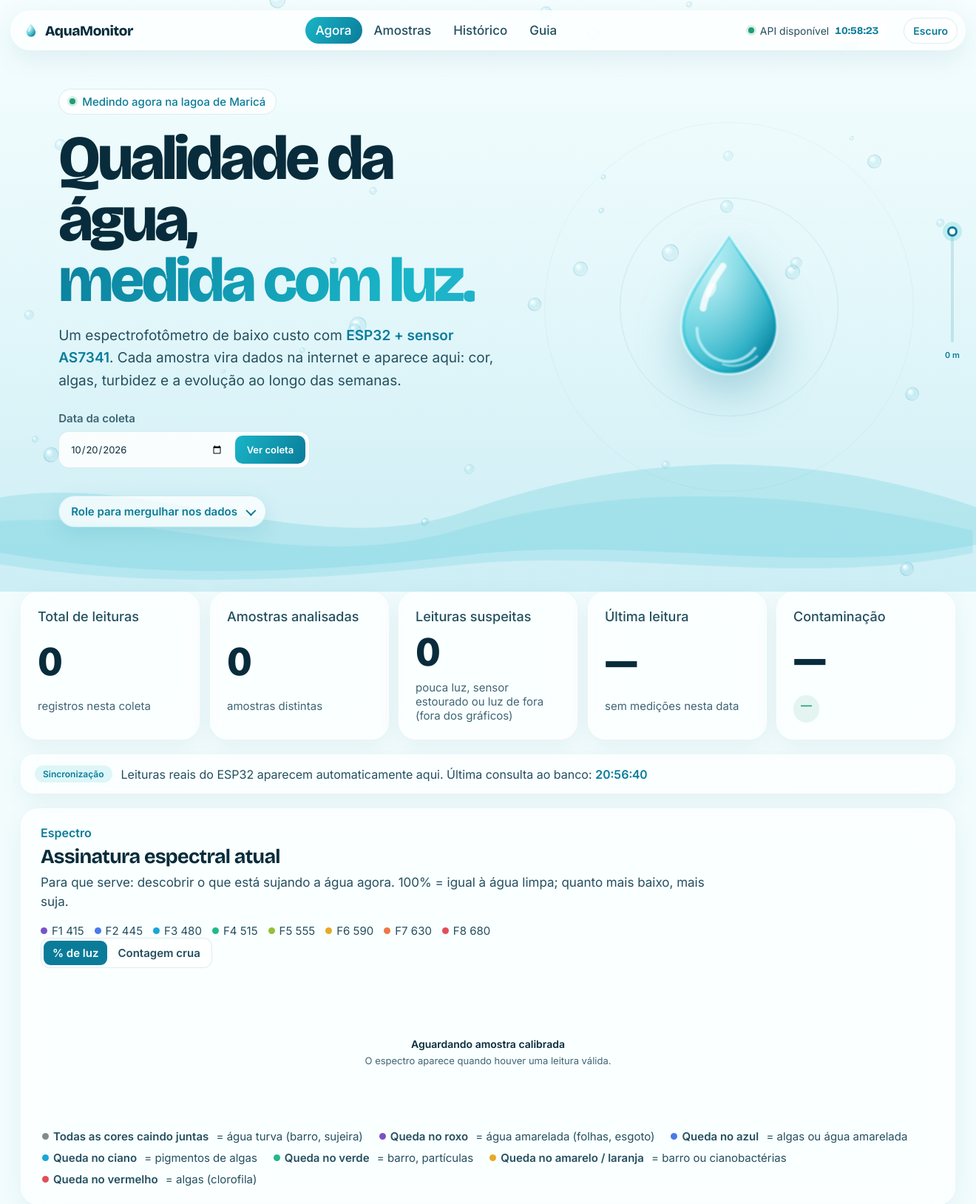
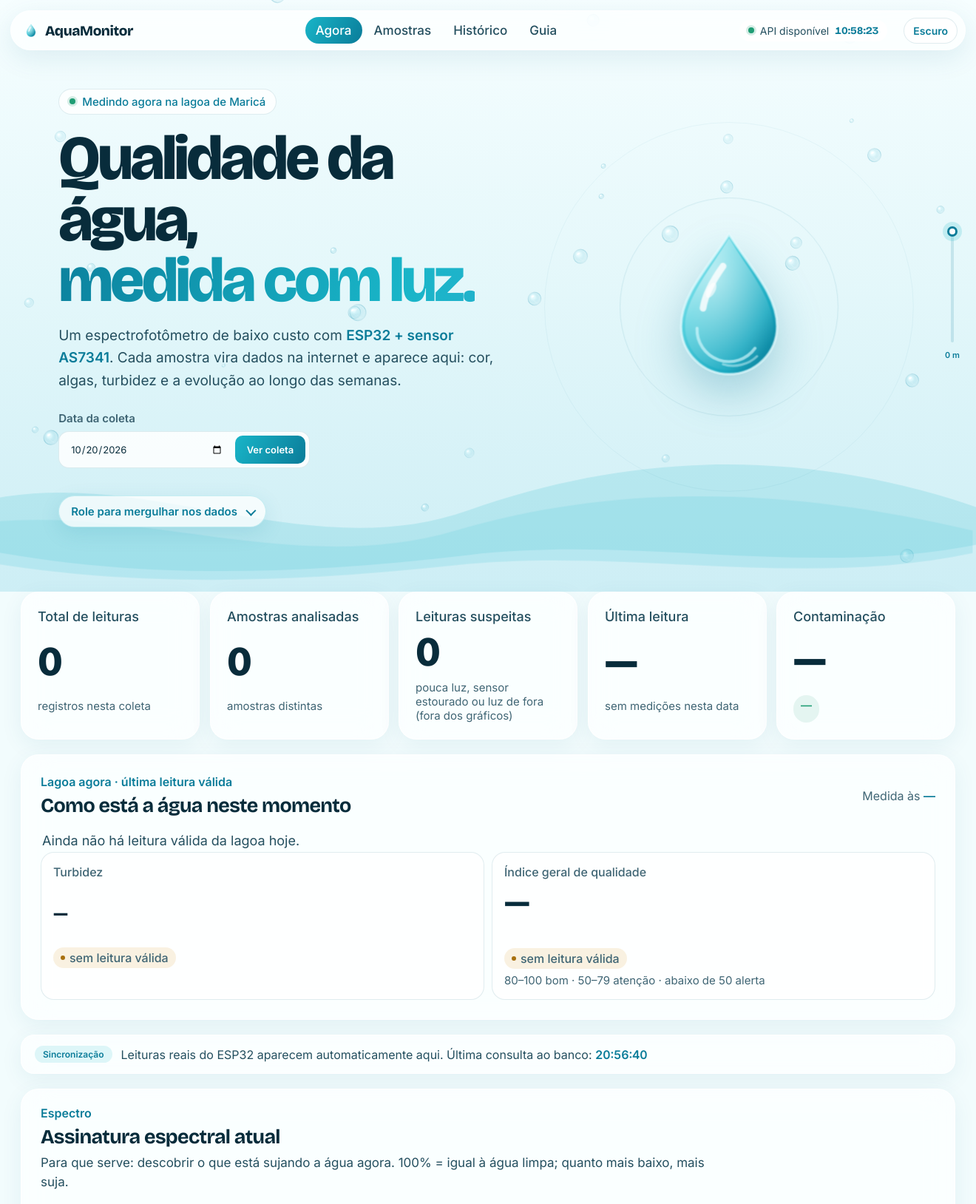
Before and after one commit to sgpcodes/projeto-monitoramento-de-agua--software, a Django app: page / in a window 1320 px wide; the page is wider, and only the part inside the window is pictured. Shown: the top 1628 px of that part at 74% size. Run offline with Django 5.2, Linux system fonts and the light colour scheme; data that the repository does not hold is empty.

Commit message:
Pagina Agora: turbidez com medidor CONAMA e indice geral da ultima leitura da lagoa

```diff
--- a/aquamonitor/static/aquamonitor/js/dashboard.js
+++ b/aquamonitor/static/aquamonitor/js/dashboard.js
@@ -352,6 +352,30 @@
       "data-tip": `${p.hora} · ${fmt(p.turbidez, 1)}% luz bloqueada · ${fmt(p.ntu, 1)} NTU` }));
   }
 
+  /* ---------- pagina Agora: turbidez e indice geral da ultima leitura ---------- */
+  function renderQualidadeAgora(data) {
+    if (!$("agora-qualidade")) return;
+    const q = data?.qualidade, tb = data?.turbidez || {};
+    setText("ag-hora", data?.amostra_atual?.hora || data?.ultima_leitura || "—");
+    if (!q?.valida) {
+      setText("ag-ntu", "—"); setText("ag-iq", "—"); renderGaugeAmostra(null, "ag-gauge");
+      badge($("ag-classe"), "sem leitura válida", false); badge($("ag-status"), "sem leitura válida", false);
+      setText("ag-conclusao", q?.alerta || "Ainda não há leitura válida da lagoa hoje.");
+      const sem = $("ag-sem"); if (sem) sem.replaceChildren();
+      return;
+    }
+    const ntu = q.ntu;
+    setText("ag-ntu", ntu != null ? `${fx(ntu, 1)} NTU` : tb.luz_bloqueada_pct != null ? `${fx(tb.luz_bloqueada_pct, 0)}% luz bloqueada` : "—");
+    renderGaugeAmostra(ntu, "ag-gauge");
+    const classe = ntu == null ? "Sem leitura de NTU (estimado pelo sensor de cor)" : ntu <= 40 ? "Compatível com classe 1" : ntu <= 100 ? "Compatível com classes 2 e 3" : "Fora dos limites CONAMA";
+    badge($("ag-classe"), classe, ntu != null && ntu <= 40);
+    setText("ag-iq", `${q.indice_geral} de 100`);
+    const sem = $("ag-sem");
+    if (sem) { sem.replaceChildren(); [["alerta", VERMELHO], ["atenção", AMBAR], ["bom", VERDE]].forEach(([n, c], i) => addSVG(sem, "circle", { cx: 12 + i * 30, cy: 10, r: 8, fill: c, opacity: q.status === n ? 1 : 0.2 })); }
+    badge($("ag-status"), q.status, q.status === "bom");
+    setText("ag-conclusao", q.conclusao || "");
+  }
+
   /* ---------- amostras (como no design: media de 3 repeticoes por amostra) ---------- */
   const VERDE = "#1f9d74", AMBAR = "#d19a2b", VERMELHO = "#d2504a";
   const fx = (v, d) => (v == null ? "—" : Number(v).toLocaleString("pt-BR", { minimumFractionDigits: d, maximumFractionDigits: d }));
@@ -394,8 +418,8 @@
     sel.value = selecionada || "";
   }
 
-  function renderGaugeAmostra(ntu) {
-    const svg = $("am-gauge"); if (!svg) return;
+  function renderGaugeAmostra(ntu, id = "am-gauge") {
+    const svg = $(id); if (!svg) return;
     svg.replaceChildren(); svg.style.display = Number.isFinite(ntu) ? "" : "none";
     if (!Number.isFinite(ntu)) return;
     const MAX = 200, cx = 100, cy = 100, R = 80;
@@ -784,6 +808,7 @@
   function renderDashboard(data) {
     if (!data || data.data !== shell?.dataset.selectedDate) return;
     const dg = data.diagnostico;
+    renderQualidadeAgora(data);
     if ($("sync-badge")) $("sync-badge").textContent = data.demo ? "Dados de demonstração" : "Sincronização";
     if ($("sync-message")) $("sync-message").textContent = data.demo
       ? "Valores de exemplo; não foram enviados pelo Arduino nem gravados no banco."
--- a/aquamonitor/templates/aquamonitor/amostras.html
+++ b/aquamonitor/templates/aquamonitor/amostras.html
@@ -17,8 +17,8 @@
       </div>
       <p class="sample-summary" id="am-conclusao">Carregando as amostras…</p>
       <div class="sample-metrics" style="grid-template-columns:repeat(auto-fit,minmax(220px,1fr))">
-        <article class="sample-metric"><span>Turbidez</span><strong id="am-ntu">—</strong><svg id="am-gauge" viewBox="-14 0 228 118" role="img" aria-label="Faixas CONAMA de turbidez" style="width:100%;max-width:260px"></svg><span class="state-badge state-ok" id="am-classe"><i></i>—</span></article>
-        <article class="sample-metric"><span>Índice geral de qualidade</span><strong id="am-iq">—</strong><svg id="am-sem" viewBox="0 0 90 20" aria-hidden="true" style="width:90px"></svg><span class="state-badge state-ok" id="am-status"><i></i>—</span><small>80–100 bom · 50–79 atenção · abaixo de 50 alerta</small></article>
+        <article class="sample-metric"><span>Turbidez</span><strong id="am-ntu">—</strong><svg id="am-gauge" viewBox="-14 -14 228 132" role="img" aria-label="Faixas CONAMA de turbidez" style="width:100%;max-width:260px"></svg><span class="state-badge state-ok" id="am-classe" style="justify-self:start;align-self:start"><i></i>—</span></article>
+        <article class="sample-metric"><span>Índice geral de qualidade</span><strong id="am-iq">—</strong><svg id="am-sem" viewBox="0 0 90 20" aria-hidden="true" style="width:90px"></svg><span class="state-badge state-ok" id="am-status" style="justify-self:start;align-self:start"><i></i>—</span><small>80–100 bom · 50–79 atenção · abaixo de 50 alerta</small></article>
         <article class="sample-metric"><span>Cor da amostra</span><svg id="am-swatch" viewBox="0 0 72 72" aria-hidden="true" style="width:64px"></svg><strong id="am-cor">—</strong><small id="am-cor-info">—</small></article>
         <article class="sample-metric sample-contamination"><span>Alerta principal</span><small id="am-alerta" style="font-size:14px;line-height:1.45">—</small></article>
       </div>
--- a/aquamonitor/templates/aquamonitor/dashboard.html
+++ b/aquamonitor/templates/aquamonitor/dashboard.html
@@ -57,6 +57,18 @@
       <article class="kpi-card" data-reveal><span class="kpi-label">Leituras suspeitas</span><strong class="kpi-value" data-count="{{ suspeitas|default:0 }}">{{ suspeitas }}</strong><span class="kpi-note">pouca luz, sensor estourado ou luz de fora (fora dos gráficos)</span></article>
       <article class="kpi-card" data-reveal><span class="kpi-label">Última leitura</span><strong class="kpi-value kpi-value-time">{% if ultima_leitura %}{{ ultima_leitura.medido_em|date:"H:i" }}{% else %}—{% endif %}</strong><span class="kpi-note" id="kpi-ultima-nota">{% if ultima_leitura %}medição mais recente{% else %}sem medições nesta data{% endif %}</span></article>
       <article class="kpi-card" data-reveal><span class="kpi-label">Contaminação</span><strong class="kpi-value" id="kpi-contaminacao">—</strong><span class="kpi-badge" id="kpi-contaminacao-badge">—</span></article>
+    </section>
+
+    <section class="sample-analysis" id="agora-qualidade" aria-label="Qualidade da lagoa agora" data-reveal>
+      <div class="sample-head">
+        <div><p class="panel-kicker">Lagoa agora · última leitura válida</p><h2>Como está a água neste momento</h2></div>
+        <span class="sample-time">Medida às <strong id="ag-hora">—</strong></span>
+      </div>
+      <p class="sample-summary" id="ag-conclusao">Para que serve: saber de relance se a água da lagoa está boa, em atenção ou em alerta.</p>
+      <div class="sample-metrics" style="grid-template-columns:repeat(auto-fit,minmax(280px,1fr))">
+        <article class="sample-metric"><span>Turbidez</span><strong id="ag-ntu">—</strong><svg id="ag-gauge" viewBox="-14 -14 228 132" role="img" aria-label="Faixas CONAMA de turbidez" style="width:100%;max-width:300px"></svg><span class="state-badge state-ok" id="ag-classe" style="justify-self:start;align-self:start"><i></i>—</span></article>
+        <article class="sample-metric"><span>Índice geral de qualidade</span><strong id="ag-iq" style="font-size:44px">—</strong><svg id="ag-sem" viewBox="0 0 90 20" aria-hidden="true" style="width:110px"></svg><span class="state-badge state-ok" id="ag-status" style="justify-self:start;align-self:start"><i></i>—</span><small>80–100 bom · 50–79 atenção · abaixo de 50 alerta</small></article>
+      </div>
     </section>
 
     <section class="sync" id="sync-notice" aria-live="polite" data-reveal>
```
